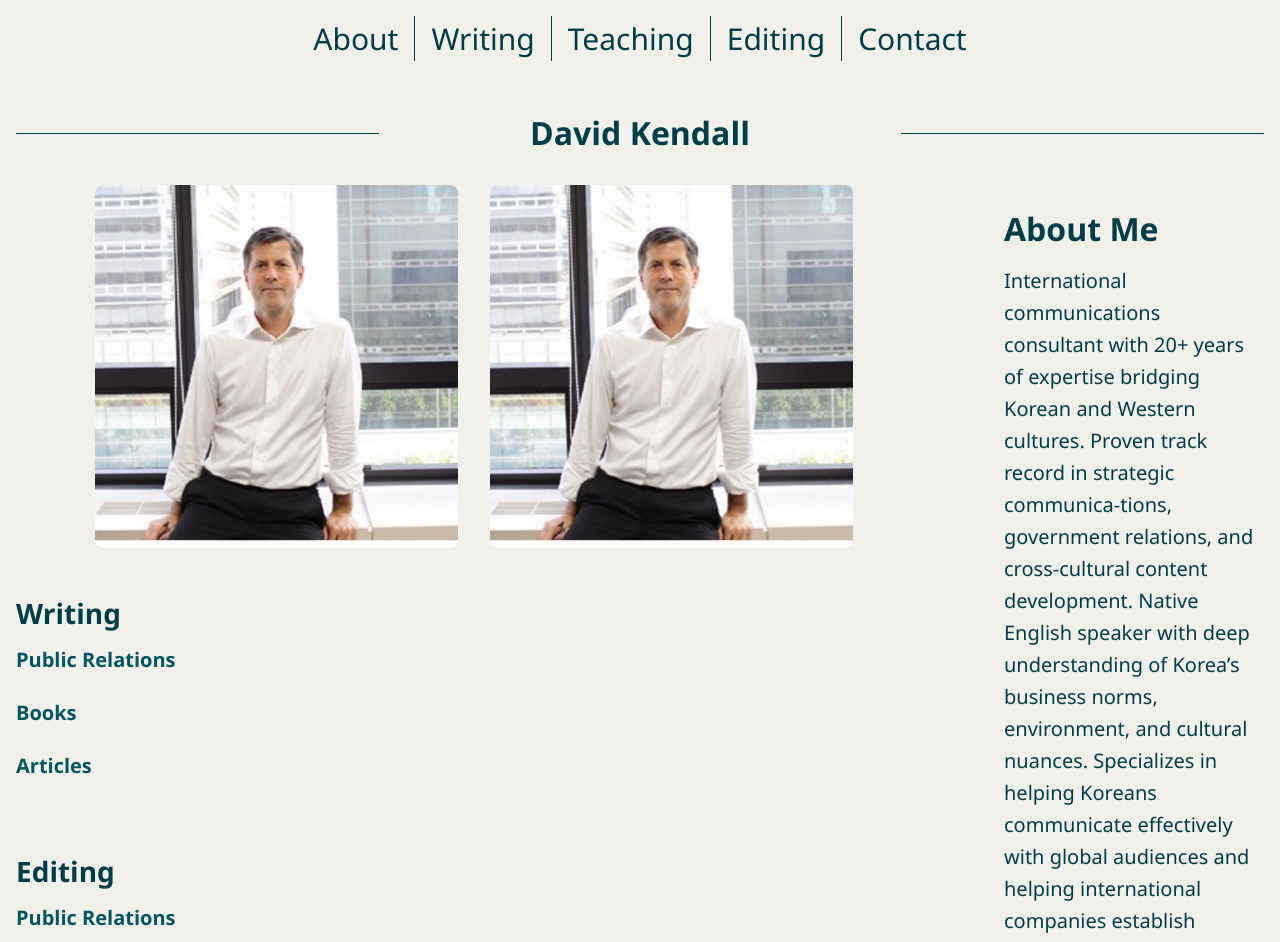
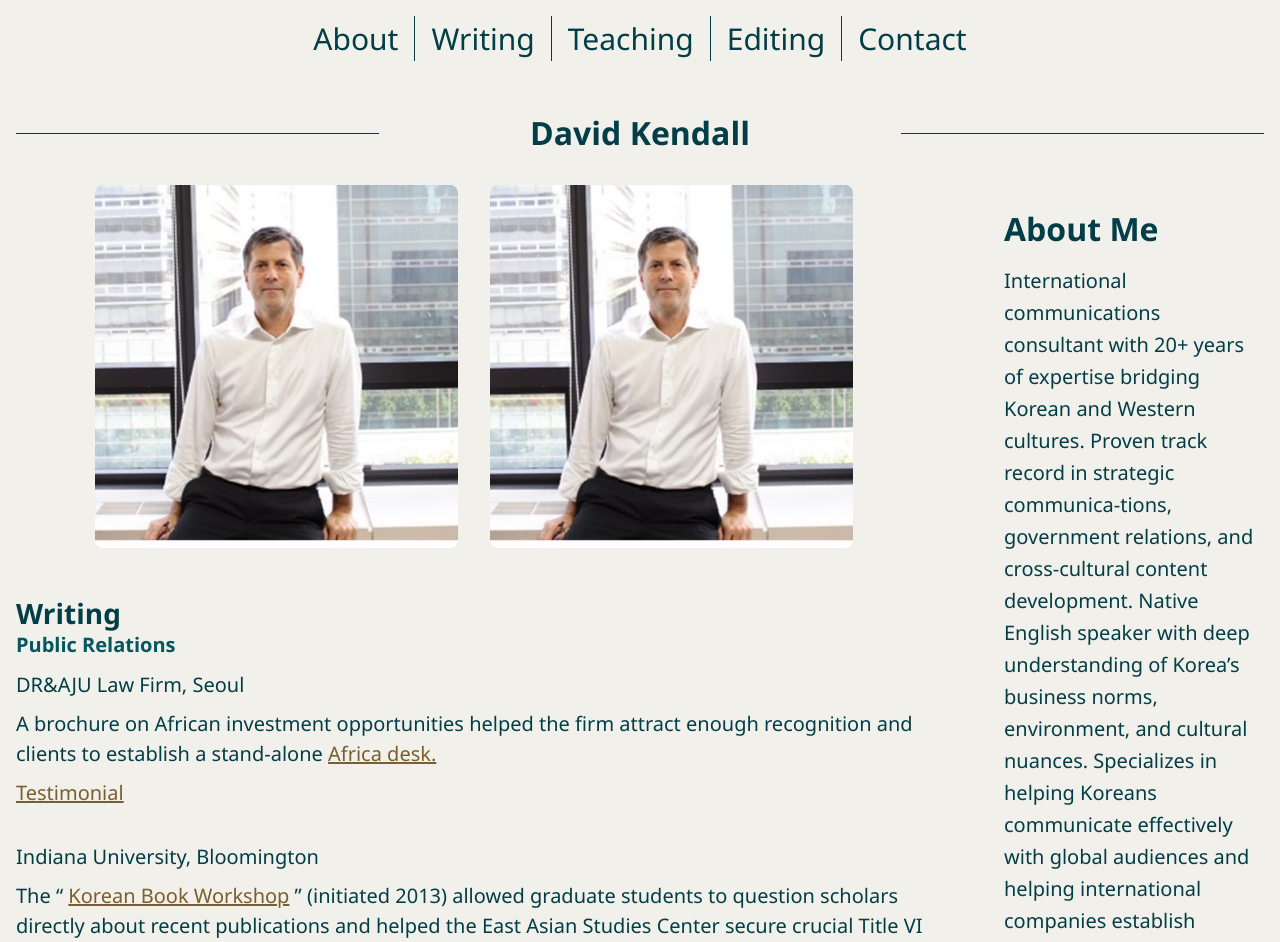
Before and after one commit to wksnders/David-Portfolio, a Vue app: page / in a window 1280 px wide. Shown: the top 942 px of the page. Built offline with nearby package versions, Linux system fonts and the light colour scheme.

Commit message:
Public relations

```diff
--- a/public/locales/en.yaml
+++ b/public/locales/en.yaml
@@ -12,6 +12,26 @@ AboutMeSectionBody: "International communications consultant with 20+ years of e
 Section.writing: "Writing"
 Subsection.writing.PublicRelations: "Public Relations"
 Subsection.writing.PublicRelations.description: ""
+writing.PublicRelations.1.location: "DR&AJU Law Firm, Seoul"
+writing.PublicRelations.1.bodyText1: "A brochure on African investment opportunities helped the firm attract enough recognition and clients to establish a stand-alone "
+writing.PublicRelations.1.bodyLinkText1: "Africa desk."
+writing.PublicRelations.1.bodyLink1: "https://www.draju.com/en/sub/expertise.html?type=view&exIndex=R04"
+writing.PublicRelations.1.bodyText2: ""
+writing.PublicRelations.1.bodyLinkText2: ""
+writing.PublicRelations.1.bodyLink2: ""
+writing.PublicRelations.1.bodyText3: ""
+writing.PublicRelations.1.testimonialLabel: "Testimonial"
+writing.PublicRelations.1.testimonialLink: "./testimonial"
+writing.PublicRelations.2.location: "Indiana University, Bloomington"
+writing.PublicRelations.2.bodyText1: "The “"
+writing.PublicRelations.2.bodyLinkText1: "Korean Book Workshop"
+writing.PublicRelations.2.bodyLink1: "https://www.youtube.com/watch?v=x9ywhsdYnto"
+writing.PublicRelations.2.bodyText2: "” (initiated 2013) allowed graduate students to question scholars directly about recent publications and helped the East Asian Studies Center secure crucial Title VI funding ("
+writing.PublicRelations.2.bodyLinkText2: "T"
+writing.PublicRelations.2.bodyLink2: "https://www.youtube.com/watch?v=x9ywhsdYnto"
+writing.PublicRelations.2.bodyText3: ")"
+writing.PublicRelations.2.testimonialLabel: "Testimonial"
+writing.PublicRelations.2.testimonialLink: "./testimonial"
 
 Subsection.writing.Books: "Books"
 Subsection.writing.Books.description: ""
--- a/src/components/TemplateSection.vue
+++ b/src/components/TemplateSection.vue
@@ -53,7 +53,7 @@ const sectionTitle = getTranslationRef(`Section.${props.templateType}`)
   border-radius: 8px;
   display: flex;
   flex-direction: column;
-  gap: 1rem;
+  gap: 1px;
 }
 
 .subsection h4 {
--- a/src/components/templates/PublicRelationsItem.vue
+++ b/src/components/templates/PublicRelationsItem.vue
@@ -1,13 +1,75 @@
 <script setup>
+import { defineProps } from 'vue'
 import useLocalization from '../../composables/useLocalization'
 
-const { getTranslationRef,ready} = useLocalization()
-const headerText = getTranslationRef('brandPageTitle')
+const props = defineProps({
+  basePath: String,
+})
+
+const { getTranslationRef, ready } = useLocalization()
+
+// Fields
+const location = getTranslationRef(`${props.basePath}.location`)
+
+const bodyText1 = getTranslationRef(`${props.basePath}.bodyText1`)
+const bodyLinkText1 = getTranslationRef(`${props.basePath}.bodyLinkText1`)
+const bodyLink1 = getTranslationRef(`${props.basePath}.bodyLink1`)
+const bodyText2 = getTranslationRef(`${props.basePath}.bodyText2`)
+const bodyLinkText2 = getTranslationRef(`${props.basePath}.bodyLinkText2`)
+const bodyLink2 = getTranslationRef(`${props.basePath}.bodyLink2`)
+const bodyText3 = getTranslationRef(`${props.basePath}.bodyText3`)
+
+const testimonialLabel = getTranslationRef(`${props.basePath}.testimonialLabel`)
+const testimonialLink = getTranslationRef(`${props.basePath}.testimonialLink`)
 </script>
 
 <template>
+  <div class="pr-item">
+    <div v-if="!ready">Loading...</div>
+    <div v-else>
+      <p class="location">{{ location }}</p>
 
+      <p class="body">
+        {{ bodyText1 }}
+        <a v-if="bodyLink1 && bodyLinkText1" :href="bodyLink1" target="_blank" rel="noopener noreferrer">
+          {{ bodyLinkText1 }}
+        </a>
+        {{ bodyText2 }}
+        <a v-if="bodyLink2 && bodyLinkText2" :href="bodyLink2" target="_blank" rel="noopener noreferrer">
+          {{ bodyLinkText2 }}
+        </a>
+        {{ bodyText3 }}
+      </p>
+
+      <p v-if="testimonialLink" class="testimonial">
+        <a :href="testimonialLink" target="_blank" rel="noopener noreferrer">
+          {{ testimonialLabel || 'Testimonials' }}
+        </a>
+      </p>
+    </div>
+  </div>
 </template>
 
 <style scoped>
+.pr-item {
+  margin-bottom: 1.5rem;
+}
+
+.pr-item .location {
+  margin: 0 0 0.5rem;
+}
+
+.pr-item .body {
+  margin: 0;
+  line-height: 1.5;
+}
+
+.pr-item .testimonial {
+  margin-top: 0.5rem;
+}
+
+.pr-item a {
+  color: var(--color-hyperlink);
+  text-decoration: underline;
+}
 </style>
```
